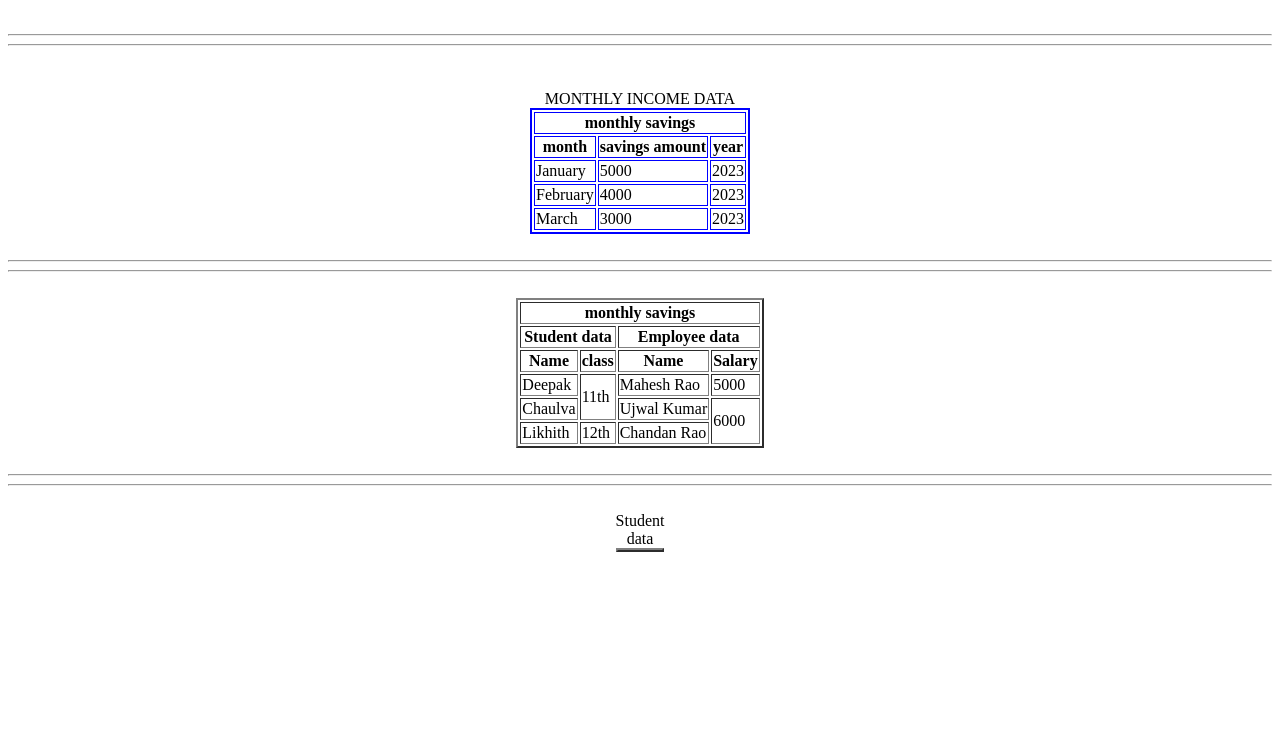
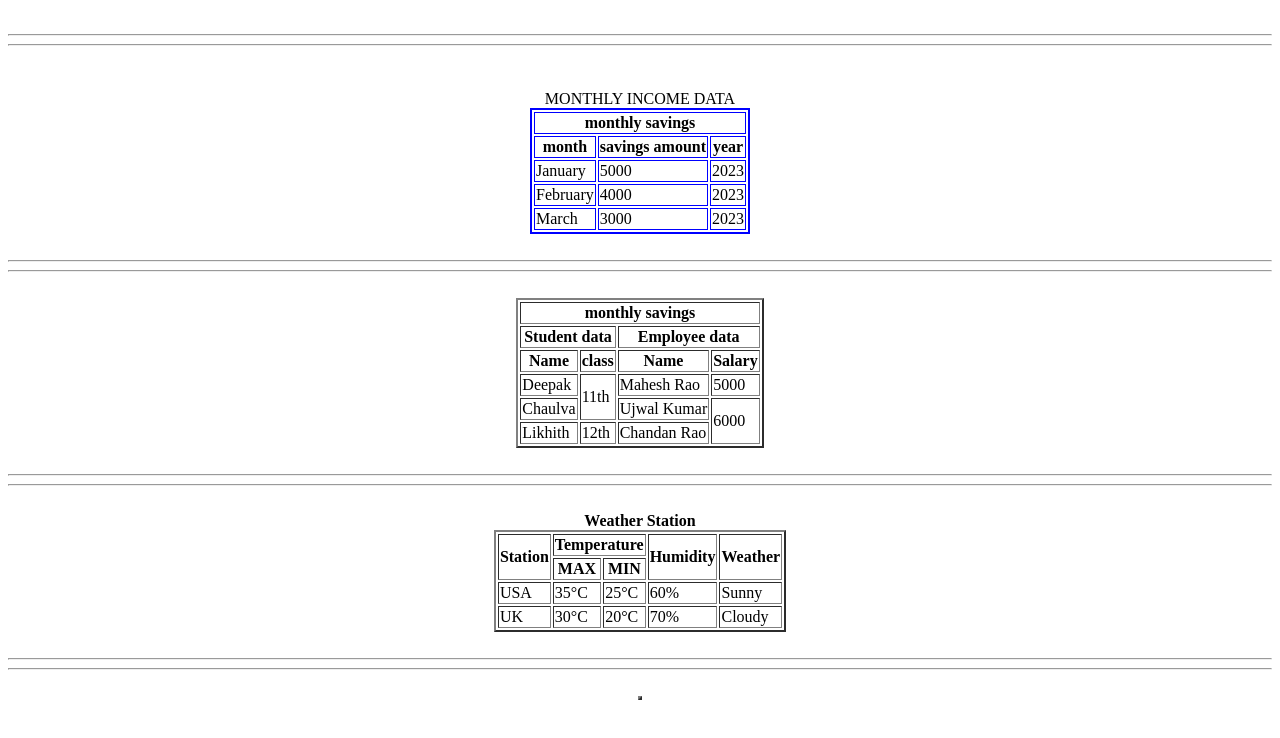
Before and after one commit to deepak0deepz/html_practice, a plain HTML site: page table2.HTML in a window 1280 px wide. Drawn offline with Linux system fonts and the light colour scheme.

Commit message:
Updated project files

```diff
--- a/table2.HTML
+++ b/table2.HTML
@@ -74,9 +74,40 @@
 
 <br><hr><hr><br>
 <table border="2">
-    <caption>Student data</caption>
-    <tr></tr>
+    <caption><STRONG>Weather Station</STRONG></caption>
+
+    <tr>
+        <th rowspan="2">Station</th>
+        <th colspan="2">Temperature</th>
+        <th rowspan="2">Humidity</th>
+        <th rowspan="2">Weather</th>
+    </tr>
+    <tr>
+
+        <th>MAX</th>
+        <th>MIN</th>
+
+    </tr>
+    <tr>
+        <td>USA</td>
+        <td>35°C</td>
+        <td>25°C</td>
+        <td>60%</td>
+        <td>Sunny</td>
+    </tr>
+    <tr>
+        <td>UK</td>
+        <td>30°C</td>
+        <td>20°C</td>
+        <td>70%</td>
+        <td>Cloudy</td>
+    </tr>
 </table>
+<br><hr><hr><br>
+    <table border="2">
+
+    </table>
+
 
     </center>
 </body>
```
